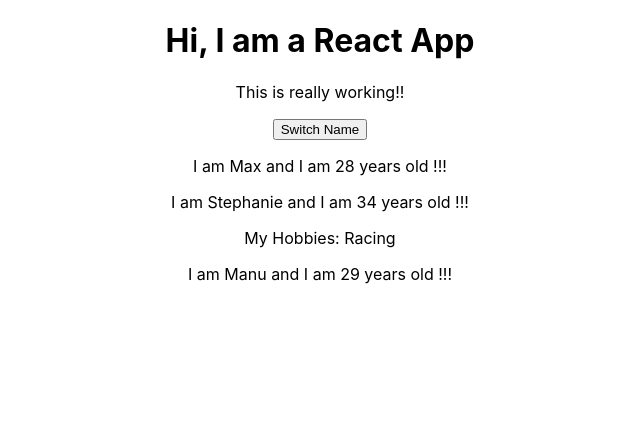
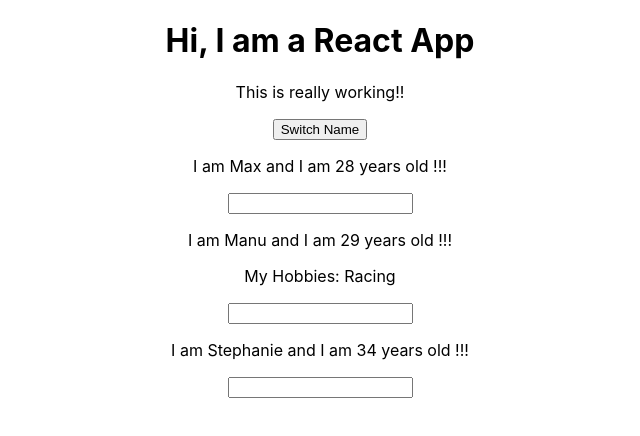
Before and after one commit to mohibullahkamal/myProject, a React (Create React App) app in the folder react-app/: page / in a window 1280 px wide. Shown: the top 436 px of the page, without its empty margins (320-960 px from the left). Built offline with nearby package versions, Linux system fonts and the light colour scheme.

Commit message:
add two way binding to App.js

```diff
--- a/react-app/src/App.js
+++ b/react-app/src/App.js
@@ -6,8 +6,8 @@
   state = {
     persons: [
       {name: 'Max', age: 28 },
-      {name: 'Stephanie', age: 34 },
       {name: 'Manu', age: 29 },
+      {name: 'Stephanie', age: 34 }
     ],
     otherState: 'some other value'
   }
@@ -18,11 +18,23 @@
     this.setState( {   //takes object as an argument and it will merge whatever we define here with the above "state"..
       persons: [
         {name: newName, age: 27 },
-        {name: 'Stephanie', age: 34 },
         {name: 'Manu', age: 29 },
+        {name: 'Stephanie', age: 34 }
       ]
     } )
   }
+
+  nameChangedHandler = (event) => {
+    this.setState( {   //takes object as an argument and it will merge whatever we define here with the above "state"..
+      persons: [
+        {name: 'Max', age: 27 },
+        {name: event.target.value, age: 29 },
+        {name: 'Stephanie', age: 34 }
+      ]
+    } )
+  }
+
+
 
   render() {
     return (
@@ -40,7 +52,8 @@
         <Person
           name = {this.state.persons[1].name}
           age = {this.state.persons[1].age}
-          clickABC = {this.switchNameHandler.bind(this, 'Max!!')}>My Hobbies: Racing
+          clickABC = {this.switchNameHandler.bind(this, 'Max!!')}
+          changed={this.nameChangedHandler}>My Hobbies: Racing
         </Person>
 
         <Person
--- a/react-app/src/Person/Person.js
+++ b/react-app/src/Person/Person.js
@@ -6,6 +6,7 @@
         <div>
             <p onClick={props.clickABC}>I am {props.name} and I am {props.age/*Math.floor(Math.random()*30)*/} years old !!!</p>
             <p>{props.children}</p>   {/*children is a reserved word in React -> refers to anyword or elements between openning and closing tags of our component; We could nest complex html code too...other React components... could be unordered lists with list items... */}
+            <input type="text" onChange={props.changed}/>
         </div>
     )
 }
```
